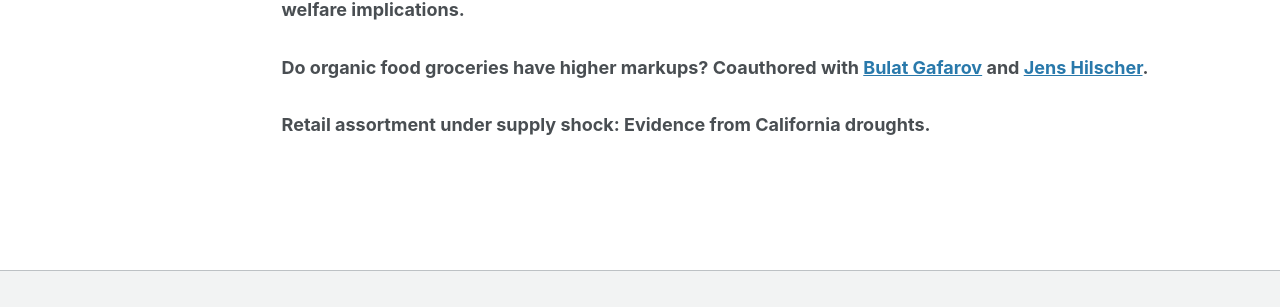
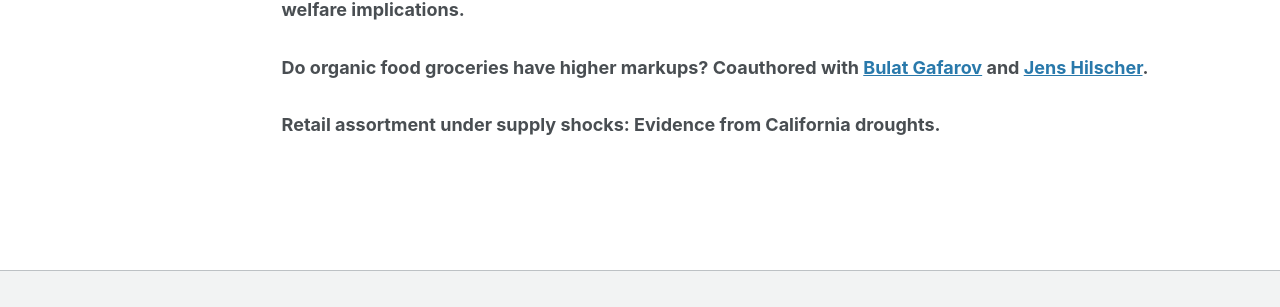
Before and after one commit to tendakung/tendakung.github.io, a Jekyll site: the page built from _pages/research.md, in a window 1280 px wide and 900 px high, scrolled down 939 px. Shown: the part 557-864 px from the top of the window. Built offline with Jekyll 4.4.1, drawn with Linux system fonts in a browser that asks for light colours.

Commit message:
Update research.md

```diff
--- a/_pages/research.md
+++ b/_pages/research.md
@@ -25,4 +25,4 @@ To be presented at the 2024 SEA and 2025 AEA annual meetings. You may download t
 
 ### Do organic food groceries have higher markups? Coauthored with [Bulat Gafarov](https://are.ucdavis.edu/people/faculty/bulat-gafarov/) and [Jens Hilscher](https://are.ucdavis.edu/people/faculty/jens-hilscher/).
 
-### Retail assortment under supply shock: Evidence from California droughts.
+### Retail assortment under supply shocks: Evidence from California droughts.
```
